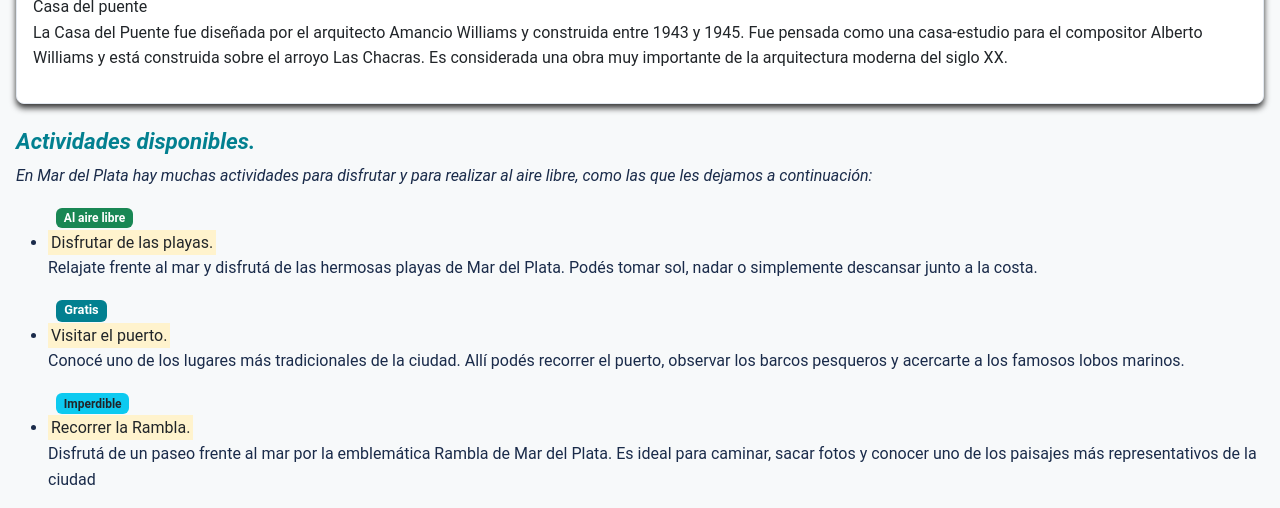
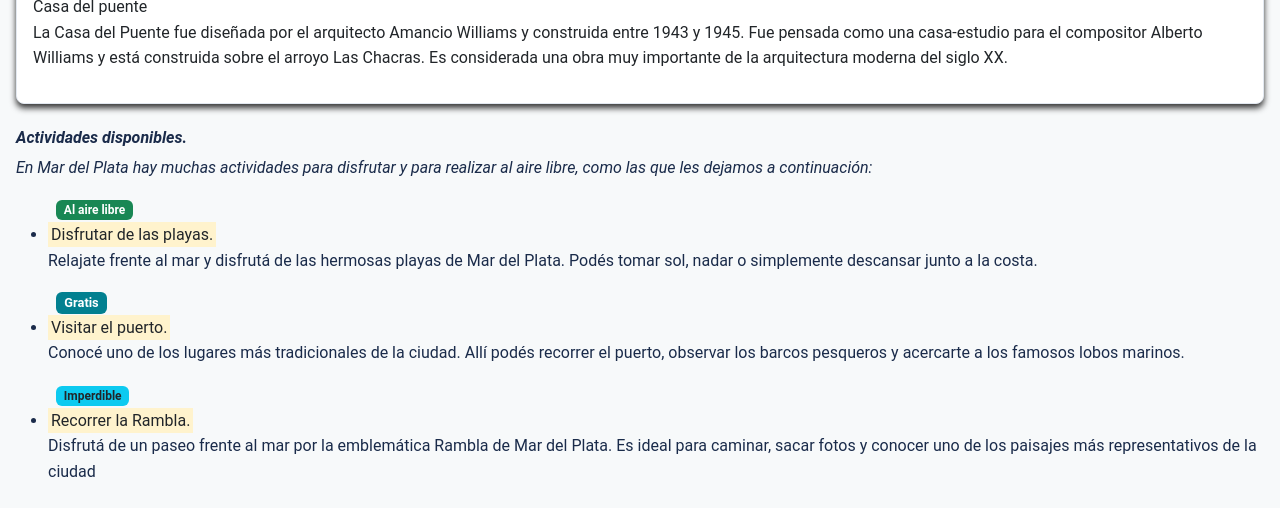
Before and after one commit to jor34378/TP_Lenguajes_Informaticos, a plain HTML site: page lugares.html in a window 1280 px wide. Shown: the part 3478-3986 px from the top of the page. Drawn offline with nearby package versions, Linux system fonts and the light colour scheme.

Commit message:
actualizacion

```diff
--- a/lugares.html
+++ b/lugares.html
@@ -49,7 +49,7 @@
          </div>
         </div>
 
- <h3><strong>Actividades disponibles.</strong></h3>
+ <h6><strong>Actividades disponibles.</strong></h6>
     <p><em>En Mar del Plata hay muchas actividades para disfrutar y para realizar al aire libre, como las que les dejamos a continuación:</em></p>
     <ul>
         <span class="badge bg-success">Al aire libre</span>
```
